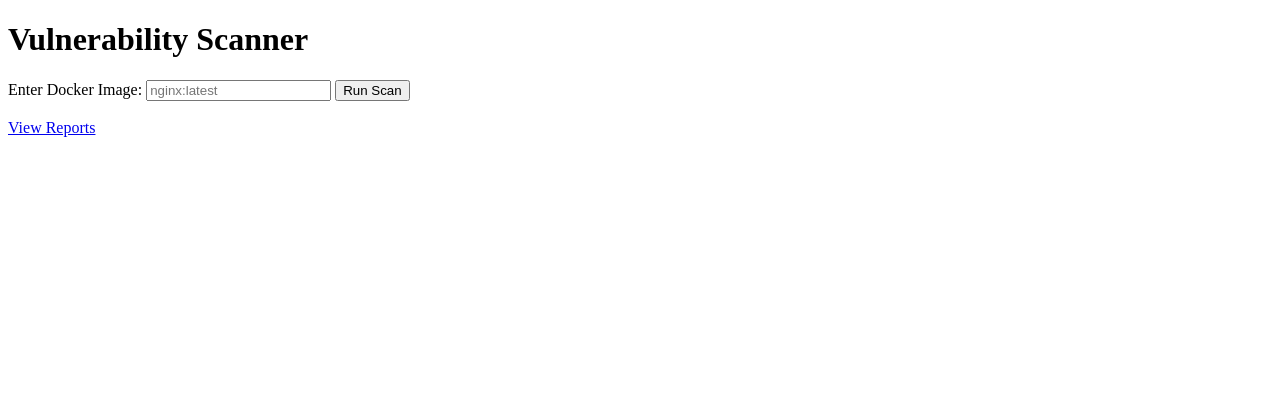
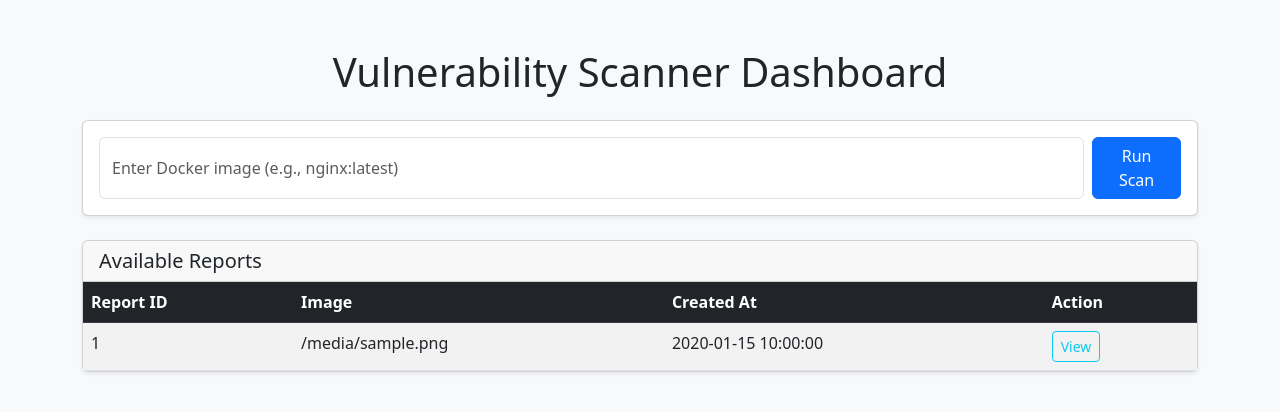
Before and after one commit to XXRadeonXFX/CAPSTONE-vuln-scanner-with-Reporting, a Flask app: template frontend/templates/index.html in a window 1280 px wide. Shown: the top 412 px of the page. Run offline with Flask 3, Linux system fonts and the light colour scheme; the template is opened without the code that fills it: most values are stand-ins (such as "Sample title", 1, 10 or a date in 2020).

Commit message:
new-changes

```diff
--- a/frontend/app.py
+++ b/frontend/app.py
@@ -3,33 +3,29 @@ from flask import Flask, render_template, request, redirect, url_for
 import requests
 import os
 
+# Backend API URL
+BACKEND_URL = os.getenv("BACKEND_URL", "http://172.30.0.123:5000")
+
 app = Flask(__name__)
-
-# Backend API URL (adjust if backend runs on different host/port)
-BACKEND_URL = os.getenv("BACKEND_URL", "http://localhost:5000")
 
 @app.route("/", methods=["GET", "POST"])
 def index():
     if request.method == "POST":
         image = request.form.get("image")
         if image:
-            # Trigger scan on backend
-            res = requests.get(f"{BACKEND_URL}/scan", params={"image": image})
-            if res.status_code == 200:
-                return redirect(url_for("reports"))
-    return render_template("index.html")
+            requests.post(f"{BACKEND_URL}/scan?image={image}")
+            return redirect(url_for("index"))
 
-@app.route("/reports")
-def reports():
-    res = requests.get(f"{BACKEND_URL}/reports")
-    reports = res.json() if res.status_code == 200 else []
-    return render_template("reports.html", reports=reports)
+    # Fetch reports list
+    resp = requests.get(f"{BACKEND_URL}/reports")
+    reports = resp.json() if resp.status_code == 200 else []
+    return render_template("index.html", reports=reports)
 
 @app.route("/report/<report_id>")
 def report(report_id):
-    res = requests.get(f"{BACKEND_URL}/report/{report_id}")
-    report = res.json() if res.status_code == 200 else {"error": "Not found"}
-    return render_template("report.html", report=report)
+    resp = requests.get(f"{BACKEND_URL}/report/{report_id}")
+    report_data = resp.json() if resp.status_code == 200 else {"error": "Report not found"}
+    return render_template("report.html", report=report_data)
 
 if __name__ == "__main__":
     app.run(host="0.0.0.0", port=8080, debug=True)
--- a/frontend/requirements.txt
+++ b/frontend/requirements.txt
@@ -1,2 +1,3 @@
-Flask==2.3.3
+Flask==2.3.2
 requests==2.31.0
+python-dotenv==1.0.0
--- a/frontend/templates/index.html
+++ b/frontend/templates/index.html
@@ -1,16 +1,59 @@
 <!DOCTYPE html>
-<html>
+<html lang="en">
 <head>
-    <title>Vulnerability Scanner Dashboard</title>
+  <meta charset="UTF-8">
+  <title>Vulnerability Scanner Dashboard</title>
+  <link href="https://cdn.jsdelivr.net/npm/bootstrap@5.3.0/dist/css/bootstrap.min.css" rel="stylesheet">
 </head>
-<body>
-    <h1>Vulnerability Scanner</h1>
-    <form method="POST">
-        <label for="image">Enter Docker Image:</label>
-        <input type="text" id="image" name="image" placeholder="nginx:latest" required>
-        <button type="submit">Run Scan</button>
-    </form>
-    <br>
-    <a href="{{ url_for('reports') }}">View Reports</a>
+<body class="bg-light">
+<div class="container mt-5">
+  <h1 class="mb-4 text-center">Vulnerability Scanner Dashboard</h1>
+
+  <!-- Scan Form -->
+  <div class="card shadow-sm mb-4">
+    <div class="card-body">
+      <form method="post" class="d-flex">
+        <input type="text" name="image" class="form-control me-2" placeholder="Enter Docker image (e.g., nginx:latest)" required>
+        <button type="submit" class="btn btn-primary">Run Scan</button>
+      </form>
+    </div>
+  </div>
+
+  <!-- Reports Table -->
+  <div class="card shadow-sm">
+    <div class="card-header">
+      <h5 class="mb-0">Available Reports</h5>
+    </div>
+    <div class="card-body p-0">
+      <table class="table table-striped table-hover mb-0">
+        <thead class="table-dark">
+          <tr>
+            <th scope="col">Report ID</th>
+            <th scope="col">Image</th>
+            <th scope="col">Created At</th>
+            <th scope="col">Action</th>
+          </tr>
+        </thead>
+        <tbody>
+          {% for r in reports %}
+          <tr>
+            <td>{{ r.id }}</td>
+            <td>{{ r.image }}</td>
+            <td>{{ r.created_at }}</td>
+            <td>
+              <a href="{{ url_for('report', report_id=r.id) }}" class="btn btn-sm btn-outline-info">View</a>
+            </td>
+          </tr>
+          {% else %}
+          <tr>
+            <td colspan="4" class="text-center text-muted">No reports available yet</td>
+          </tr>
+          {% endfor %}
+        </tbody>
+      </table>
+    </div>
+  </div>
+</div>
+<script src="https://cdn.jsdelivr.net/npm/bootstrap@5.3.0/dist/js/bootstrap.bundle.min.js"></script>
 </body>
 </html>
```
Also changed, not shown: frontend/templates/reports.html (+34 -15 lines), 1 other file.
